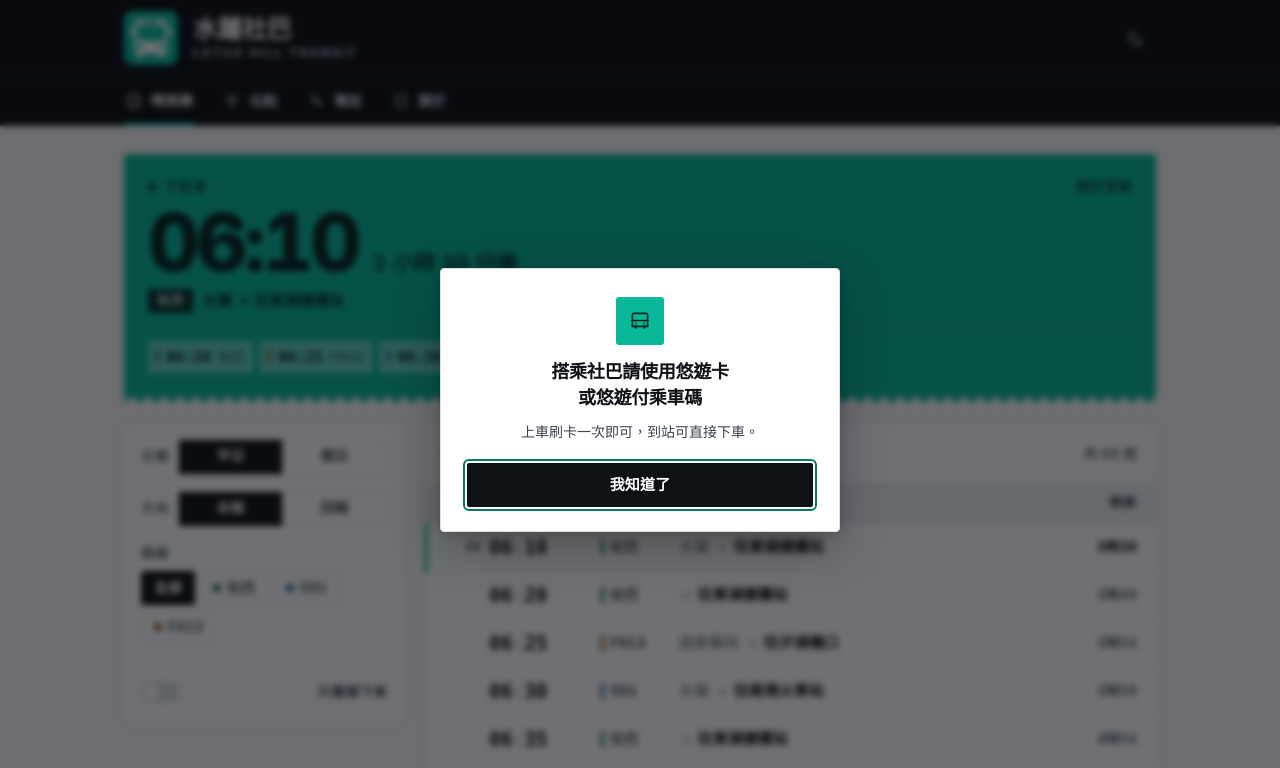
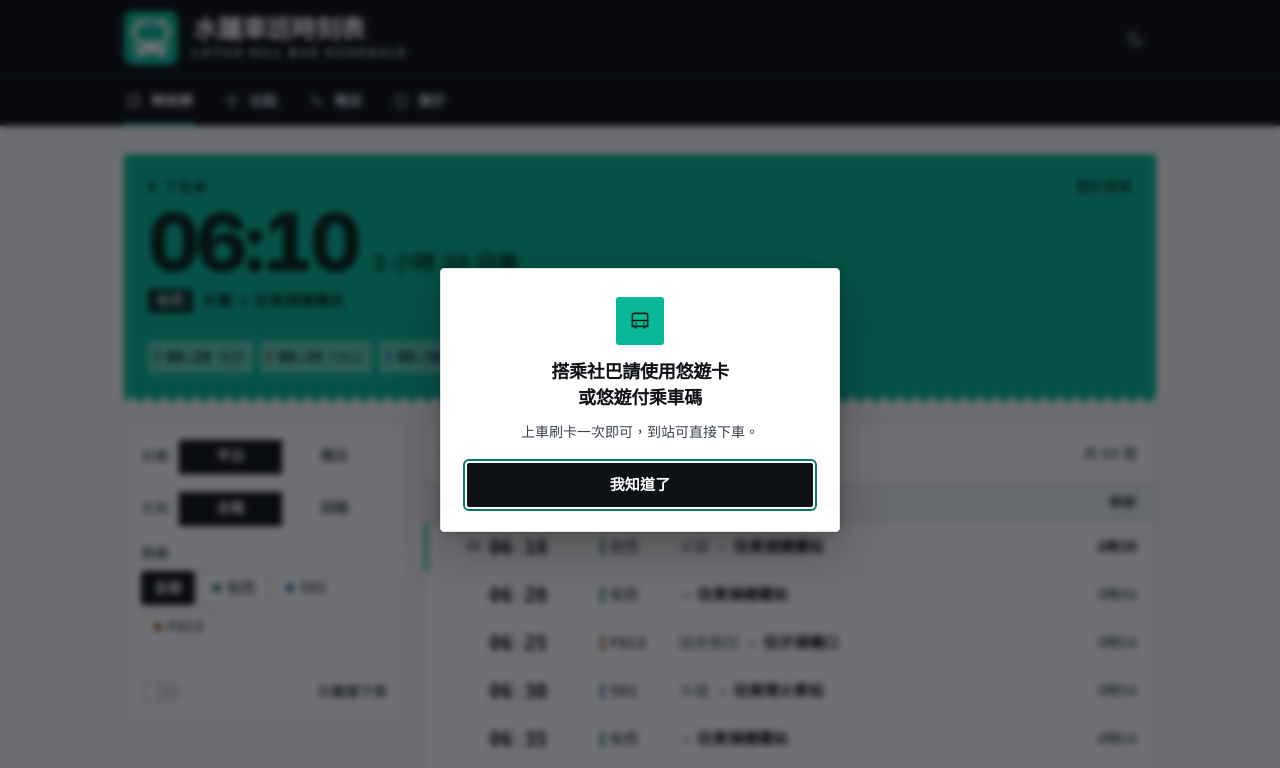
Before and after one commit to sc0720mr/lhbs_pwa, a plain HTML site: page index.html in a window 1280 px wide. Shown: the top 768 px of the page. Drawn offline with Linux system fonts and the light colour scheme.

Commit message:
新版操作介面文字修正

```diff
--- a/index.html
+++ b/index.html
@@ -3,7 +3,7 @@
 <head>
 <meta charset="utf-8">
 <meta name="viewport" content="width=device-width, initial-scale=1, viewport-fit=cover">
-<title>水蓮社巴 · 時刻表</title>
+<title>水蓮車班時刻表</title>
 <meta name="description" content="水蓮山莊社區巴士及 591、F913 公車時刻表、站點資訊與即時到站查詢。">
 <meta name="author" content="Steven Chang">
 <meta name="theme-color" content="#0B0E13">
@@ -48,8 +48,8 @@
       <img class="brand__mark" src="icon/favicon-196x196.png" width="46" height="46"
            alt="" aria-hidden="true" decoding="async">
       <span class="brand__text">
-        <span class="brand__zh">水蓮社巴</span>
-        <span class="brand__en">Lotus Hill Transit</span>
+        <span class="brand__zh">水蓮車班時刻表</span>
+        <span class="brand__en">Lotus Hill Bus Schedule</span>
       </span>
     </a>
     <div class="mast__right">
@@ -323,13 +323,13 @@
       </div>
     </div>
 
-    <div class="sheet prose" id="designNote">
+    <!--<div class="sheet prose" id="designNote">
       <h3>關於這一版設計</h3>
       <p><strong>Greenline</strong>：整個介面是一個深色外殼，內容放在淺色面板上——這是參考稿最核心的結構（外殼深、內容淺），也是「現代」最容易被誤解的地方。它之所以成立，是因為深色外殼讓品牌區與導覽退到背景，淺色面板則把資料推到前景，兩者不搶。</p>
       <p>主色取自站上原本的識別：<strong>#08B898</strong>。它只出現在少數幾個有語意的地方——下班車那張票、即時連線點、時間軸上即將抵達的圓點、focus 外框。下方時刻表沒有顏色，只有灰階層次。這種「顏色很貴、只用一次」的紀律，正是 2010 年代多彩 UI 與現在的分界。</p>
       <p>可讀性優先：內文 15px、輔助文字不低於 13px、時間數字 19px、首頁大時間 60px。正文對比 18.9:1、次要 10.2:1、輔助 6.0:1 —— 安靜不能從可讀性裡扣。</p>
       <p>圓角 2–4px：外殼面板 4px、按鈕 2px、標籤 2px。小圓角是為了讓深淺兩層的邊界讀起來像「介面框線」而不是「消費性卡片」。間距用 4px 等比，資訊區塊 20px、區塊內 8/12px。</p>
-    </div>
+    </div>-->
 
     <p class="sitefoot">Ver. 114.02.04 · Build 2024.11.05 · 介面重構 v4.0.0（Greenline）<br>Copyright © 2024 Steven Chang. All rights reserved.</p>
   </section>
```
